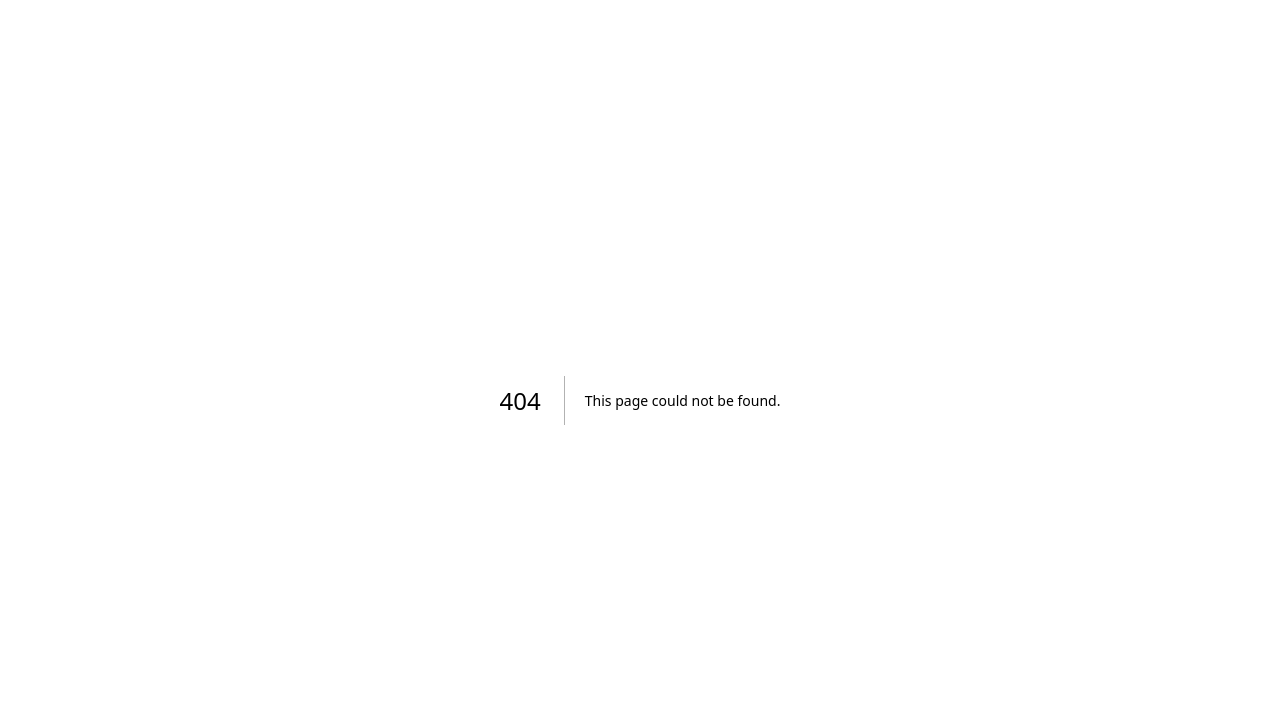
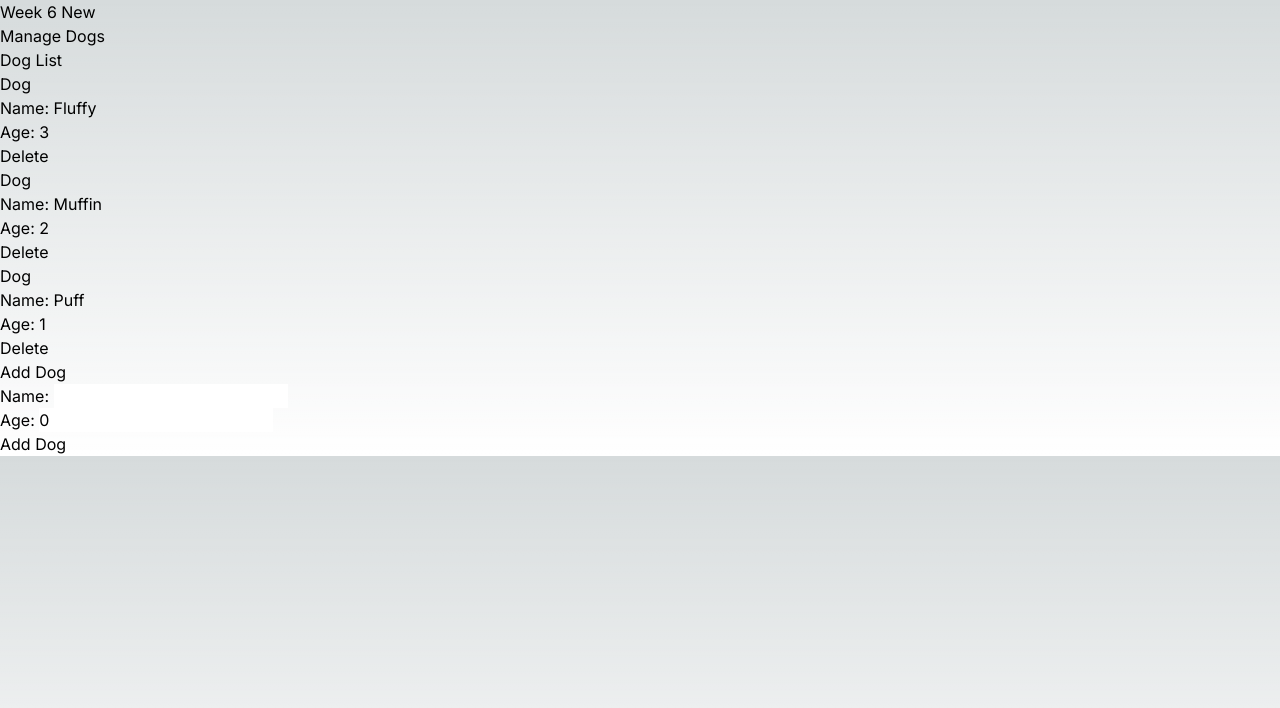
Before and after one commit to Sherif-Mansour/cprg306-demos2, a Next.js app: page /week-6-new in a window 1280 px wide. Before the commit this address had no page. Shown: the top 708 px of the page. Built offline with nearby package versions, Linux system fonts and the light colour scheme.

Commit message:
Week-6 Demo

```diff
--- /dev/null
+++ b/app/week-6-new/dog-data.json
@@ -0,0 +1,17 @@
+[
+    {
+        "id": 1,
+        "name": "Fluffy",
+        "age": 3
+    },
+    {
+        "id": 2,
+        "name": "Muffin",
+        "age": 2
+    },
+    {
+        "id": 3,
+        "name": "Puff",
+        "age": 1
+    }
+]
--- /dev/null
+++ b/app/week-6-new/dog-form.js
@@ -0,0 +1,44 @@
+"use client";
+
+import { useState } from "react";
+
+export default function DogForm({ onAddDog }) {
+    const [name, setName] = useState("");
+    const [age, setAge] = useState(0);
+
+    function handleSubmit(event) {
+        event.preventDefault();
+        // console.log({ name, age });
+        // TODO generate a unique id
+        const newId = Math.floor(Math.random() * 1000000)
+        const newDog = { id: newId, name, age };
+        onAddDog(newDog);
+    }
+
+    return (
+        <div>
+            <h2>Add Dog</h2>
+            <form onSubmit={handleSubmit}>
+                <div>
+                    <label htmlFor="name">Name: </label>
+                    <input
+                        type="text"
+                        id="name"
+                        value={name}
+                        onChange={(event) => setName(event.target.value)}
+                    />
+                </div>
+                <div>
+                    <label htmlFor="age">Age: </label>
+                    <input
+                        type="number"
+                        id="age"
+                        value={age}
+                        onChange={(event) => setAge(event.target.value)}
+                    />
+                </div>
+                <button type="submit">Add Dog</button>
+            </form>
+        </div>
+    );
+}
--- /dev/null
+++ b/app/week-6-new/dog-list.js
@@ -0,0 +1,20 @@
+import Dog from './dog.js';
+
+export default function DogList({ dogs, onDelete }) {
+    return (
+        <div>
+            <h2>Dog List</h2>
+            <ul>
+                {dogs.map((dog) => (
+                    <li key={dog.id}>
+                        <Dog
+                            id={dog.id}
+                            name={dog.name}
+                            age={dog.age}
+                            onDelete={onDelete}/>
+                    </li>
+                ))}
+            </ul>
+        </div>
+    );
+}
--- /dev/null
+++ b/app/week-6-new/dog.js
@@ -0,0 +1,12 @@
+export default function Dog({ id, name, age, onDelete }) {
+  return (
+    <div>
+      <h2>Dog</h2>
+      <p>Name: {name}</p>
+      <p>Age: {age}</p>
+      <button onClick={() => onDelete(id)} type="button">
+        Delete
+      </button>
+    </div>
+  );
+}
--- /dev/null
+++ b/app/week-6-new/page.js
@@ -0,0 +1,31 @@
+"use client";
+
+import { useState } from 'react';
+
+import DogList from './dog-list.js';
+import DogForm from './dog-form.js';
+import dogData from './dog-data.json';
+
+export default function Page() {
+    const [dogs, setDogs] = useState(dogData);
+
+    const addDog = (dog) => {
+        setDogs([...dogs, dog]);
+        // you cannot do something like dogs.push(dog) because it would mutate the state directly
+        // the spread operator ... creates a new array with the new dog added
+    };
+
+    const deleteDog = (id) => {
+        setDogs(dogs.filter((dog) => dog.id !== id));
+    };
+
+    return (
+        <div>
+            <h1>Week 6 New</h1>
+            <h2>Manage Dogs</h2>
+            <DogList dogs={dogs} onDelete={deleteDog} />
+            <DogForm onAddDog={addDog} />
+
+        </div>
+    )
+}
--- /dev/null
+++ b/app/week-6/counter.js
@@ -0,0 +1,29 @@
+"use client";
+
+import { useState } from "react";
+
+export default function Counter() {
+    // another way to better understand what is happening
+    // const arr = useState(0);
+    // const count = arr[0];
+    // const setCount = arr[1];
+    let [count, setCount] = useState(0);
+
+    const increment = () => {
+        // count++; // count = count + 1; do not do this because it will not trigger a re-render
+        // alert(count);
+        // setCount(count + 1); // count = count + 1; this will trigger a re-render
+        // setCount(count + 1); // setCount(1); This will not work because setCount is asynchronous. As such, it will not update the value of count immediately. Therefore, the second call to setCount will not use the updated value of count.
+
+        // update count using function form of setCount
+        setCount( (prevCount) => prevCount + 1);
+        setCount( (prevCount) => prevCount + 1);  // this will work because the function form of setCount will have the updated value of count.
+    }
+    return (
+        <main>
+            <h2>Counter</h2>
+            <p>Count: {count}</p>
+            <button onClick={increment}>Increment</button>
+        </main>
+    );
+}
--- /dev/null
+++ b/app/week-6/page.js
@@ -0,0 +1,10 @@
+import Counter from "./counter.js";
+
+export default function Page() {
+    return (
+        <div>
+            <h1>Week 6</h1>
+            <Counter />
+        </div>
+    )
+}
```
